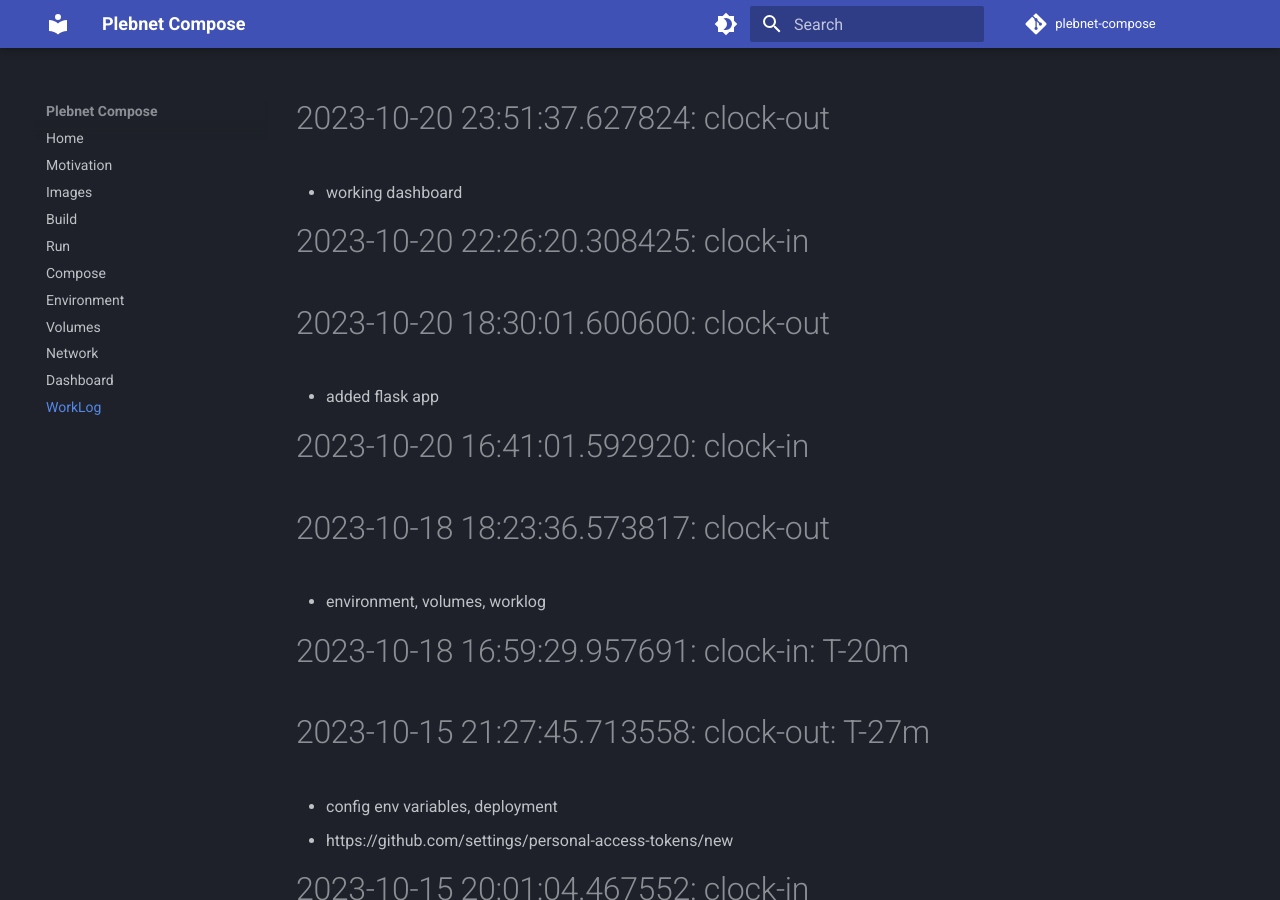
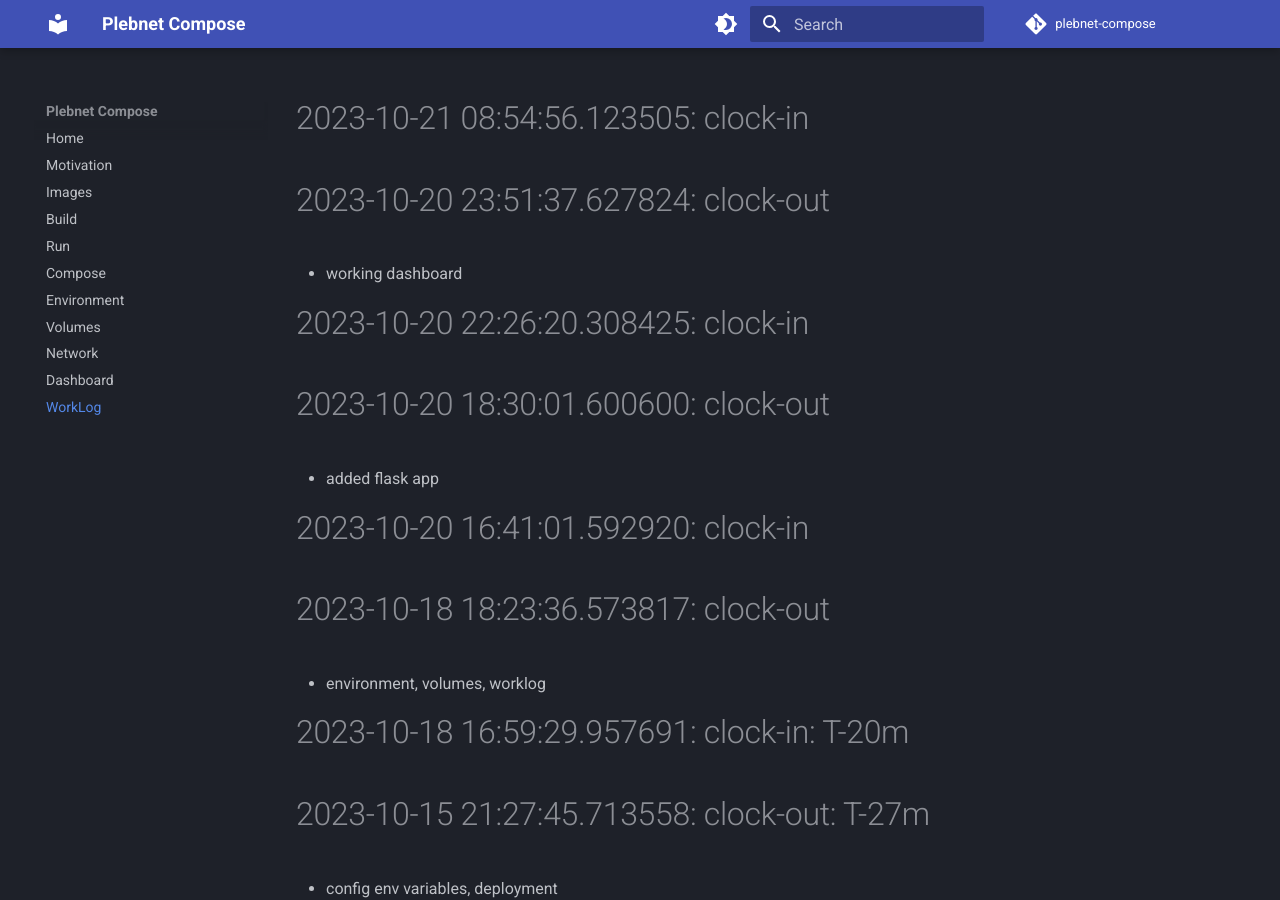
Before and after one commit to plebnet-dev/plebnet-compose, an MkDocs documentation site: the page built from docs/worklog.md, in a window 1280 px wide and 900 px high. Built offline with MkDocs 1.6.1 and Material for MkDocs 9.7.7, drawn with Linux system fonts in a browser that asks for light colours; comment, search, counter and statistics services are not loaded.

Commit message:
clock-in

```diff
--- a/WorkLog.md
+++ b/WorkLog.md
@@ -1,3 +1,6 @@
+
+# 2023-10-21 08:54:56.123505: clock-in
+
 # 2023-10-20 23:51:37.627824: clock-out
 
 * working dashboard
```
